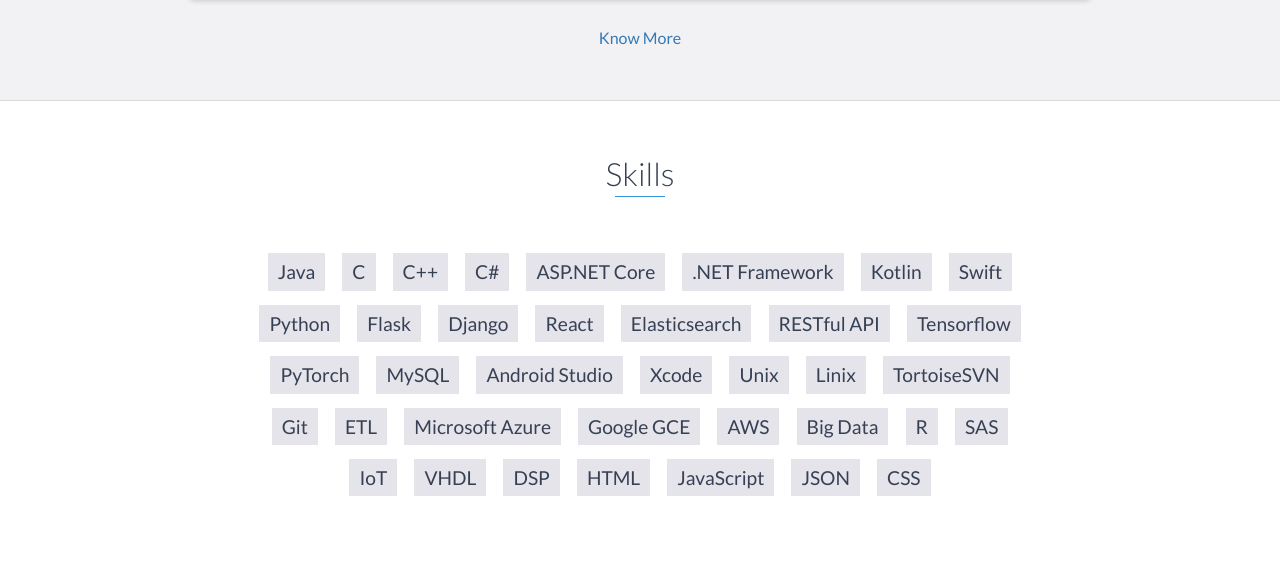
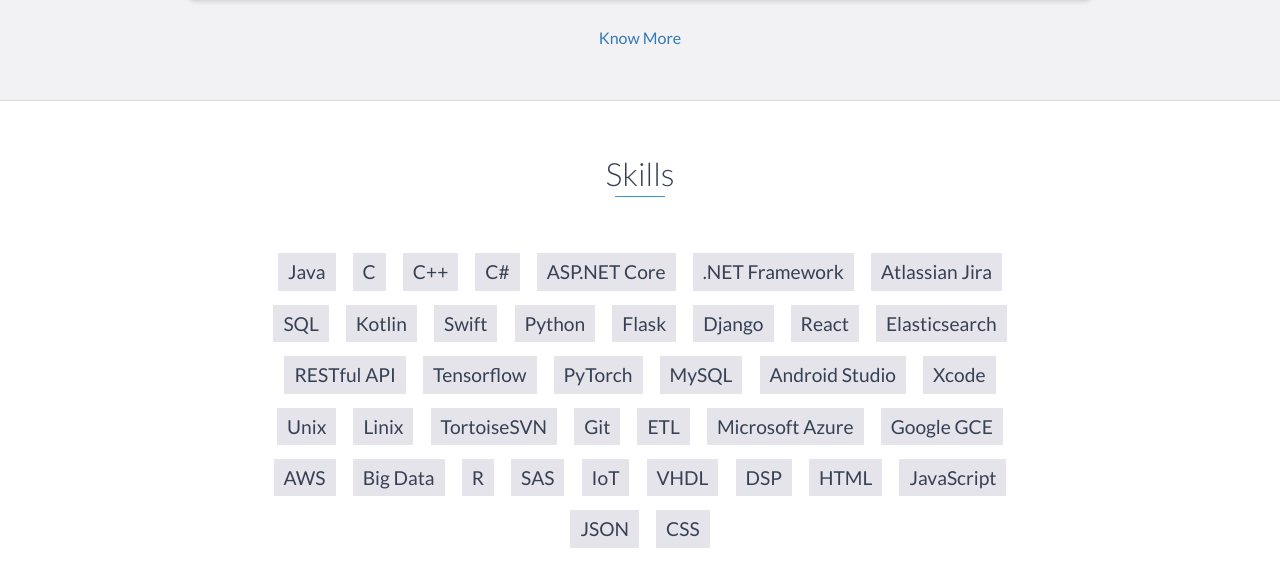
Before and after one commit to Chrischrislch/Chrischrislch.github.io, a website: page index.html in a window 1280 px wide. Shown: the part 4187-4773 px from the top of the page. Drawn offline with nearby package versions, Linux system fonts and the light colour scheme.

Commit message:
Update index.html

```diff
--- a/index.html
+++ b/index.html
@@ -221,6 +221,8 @@
             <li>C#</li>
 	    <li>ASP.NET Core</li>
             <li>.NET Framework</li>
+	    <li>Atlassian Jira</li>
+	    <li>SQL</li>
 	    <li>Kotlin</li>
 	    <li>Swift</li>
             <li>Python</li>
```
